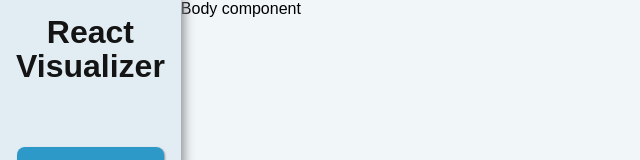
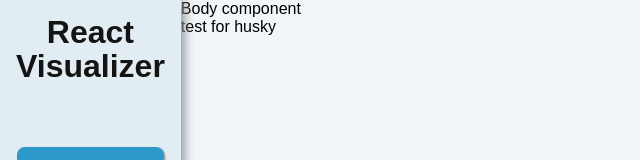
Before and after one commit to Cats-n-coffee/tree-visualizer, a React (Create React App) app: page / in a window 1280 px wide. Shown: the top 160 px of the page, without its empty margins (0-640 px from the left). Built offline with nearby package versions, Linux system fonts and the light colour scheme; a web font is replaced by a local one.

Commit message:
husky test

```diff
--- a/src/components/body/Body.tsx
+++ b/src/components/body/Body.tsx
@@ -1,5 +1,7 @@
 import * as React from 'react';
 
 export default function Body() {
-	return <main className="body">Body component</main>;
+	return <main className="body">Body component
+		<p>test for husky</p>
+	</main>;
 }
```
